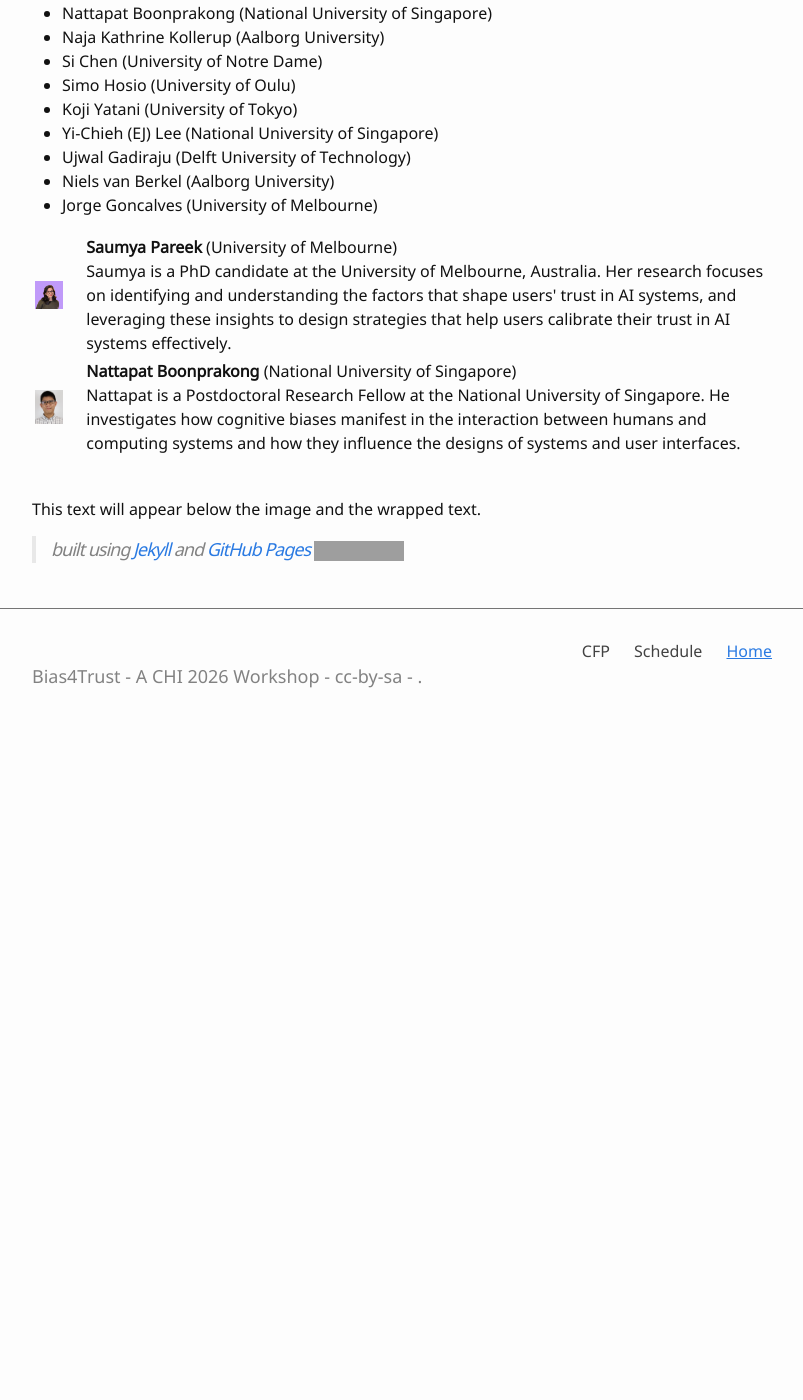
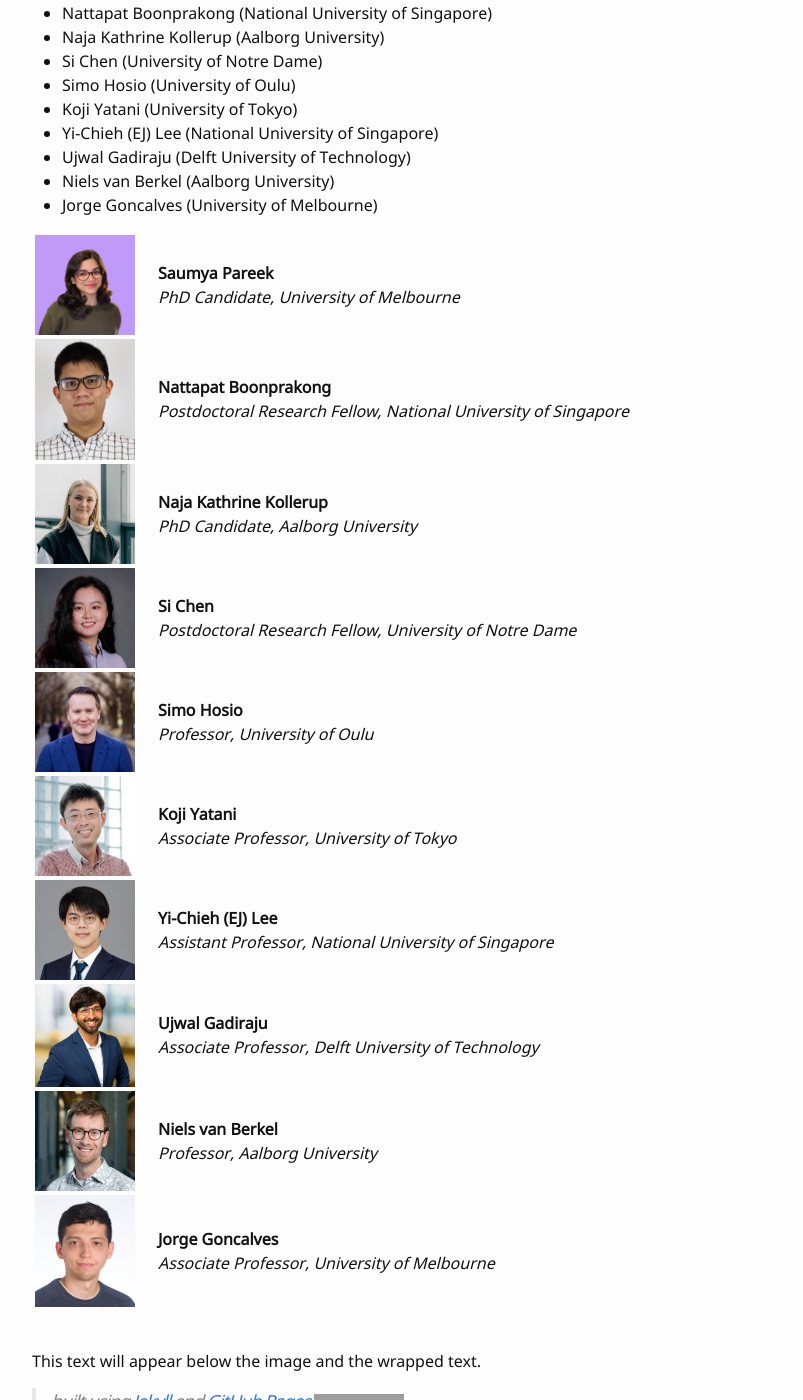
Before and after one commit to chi-bias-trust/chi-bias-trust.github.io, a Jekyll site: the page built from index.md, in a window 1280 px wide and 1400 px high, scrolled down 3240 px. Shown: the whole window, without its empty margins (238-1041 px from the left). Built offline with Jekyll 4.4.1, drawn with Linux system fonts in a browser that asks for light colours; before the commit the page ends 3975 px from its top, so only the background shows below that; grey boxes are pictures that could not be loaded.

Commit message:
Update index.md

```diff
--- a/index.md
+++ b/index.md
@@ -69,9 +69,9 @@ For inquiries regarding the workshop, please reach out to [bias4trust.chiws@gmai
       <img src="images/Saumya.png" alt="Saumya Pareek" width="100"/>
     </td>
     <td>
-      <b>Saumya Pareek</b> (University of Melbourne)
+      <b>Saumya Pareek</b>
       <br>
-      Saumya is a PhD candidate at the University of Melbourne, Australia. Her research focuses on identifying and understanding the factors that shape users' trust in AI systems, and leveraging these insights to design strategies that help users calibrate their trust in AI systems effectively.
+      <i>PhD Candidate, University of Melbourne</i>
       <br>
     </td>
   </tr>
@@ -81,9 +81,105 @@ For inquiries regarding the workshop, please reach out to [bias4trust.chiws@gmai
       <img src="images/Natt.jpeg" alt="Nattapat Boonprakong" width="100"/>
     </td>
     <td>
-      <b>Nattapat Boonprakong</b> (National University of Singapore)
+      <b>Nattapat Boonprakong</b>
       <br>
-      Nattapat is a Postdoctoral Research Fellow at the National University of Singapore. He investigates how cognitive biases manifest in the interaction between humans and computing systems and how they influence the designs of systems and user interfaces.
+      <i>Postdoctoral Research Fellow, National University of Singapore</i>
+      <br>
+    </td>
+  </tr>
+
+<tr>
+    <td style="padding-right: 20px;">
+      <img src="images/Naja.jpeg" alt="Naja Kathrine Kollerup" width="100"/>
+    </td>
+    <td>
+      <b>Naja Kathrine Kollerup</b>
+      <br>
+      <i>PhD Candidate, Aalborg University</i>
+      <br>
+    </td>
+  </tr>
+
+<tr>
+    <td style="padding-right: 20px;">
+      <img src="images/Si.jpg" alt="Si Chen" width="100"/>
+    </td>
+    <td>
+      <b>Si Chen</b>
+      <br>
+      <i>Postdoctoral Research Fellow, University of Notre Dame</i>
+      <br>
+    </td>
+  </tr>
+
+<tr>
+    <td style="padding-right: 20px;">
+      <img src="images/Simo.jpeg" alt="Simo Hosio" width="100"/>
+    </td>
+    <td>
+      <b>Simo Hosio</b>
+      <br>
+      <i>Professor, University of Oulu</i>
+      <br>
+    </td>
+  </tr>
+
+<tr>
+    <td style="padding-right: 20px;">
+      <img src="images/Koji.jpeg" alt="Koji Yatani" width="100"/>
+    </td>
+    <td>
+      <b>Koji Yatani</b>
+      <br>
+      <i>Associate Professor, University of Tokyo</i>
+      <br>
+    </td>
+  </tr>
+
+<tr>
+    <td style="padding-right: 20px;">
+      <img src="images/Yi-Chieh.jpg" alt="Yi-Chieh Lee" width="100"/>
+    </td>
+    <td>
+      <b>Yi-Chieh (EJ) Lee</b>
+      <br>
+      <i>Assistant Professor, National University of Singapore</i>
+      <br>
+    </td>
+  </tr>
+
+<tr>
+    <td style="padding-right: 20px;">
+      <img src="images/Ujwal.jpg" alt="Ujwal Gadiraju" width="100"/>
+    </td>
+    <td>
+      <b>Ujwal Gadiraju</b>
+      <br>
+      <i>Associate Professor, Delft University of Technology</i>
+      <br>
+    </td>
+  </tr>
+
+<tr>
+    <td style="padding-right: 20px;">
+      <img src="images/Niels.jpg" alt="Niels van Berkel" width="100"/>
+    </td>
+    <td>
+      <b>Niels van Berkel</b>
+      <br>
+      <i>Professor, Aalborg University</i>
+      <br>
+    </td>
+  </tr>
+
+<tr>
+    <td style="padding-right: 20px;">
+      <img src="images/Jorge.jpg" alt="Jorge Goncalves" width="100"/>
+    </td>
+    <td>
+      <b>Jorge Goncalves</b>
+      <br>
+      <i>Associate Professor, University of Melbourne</i>
       <br>
     </td>
   </tr>
```
